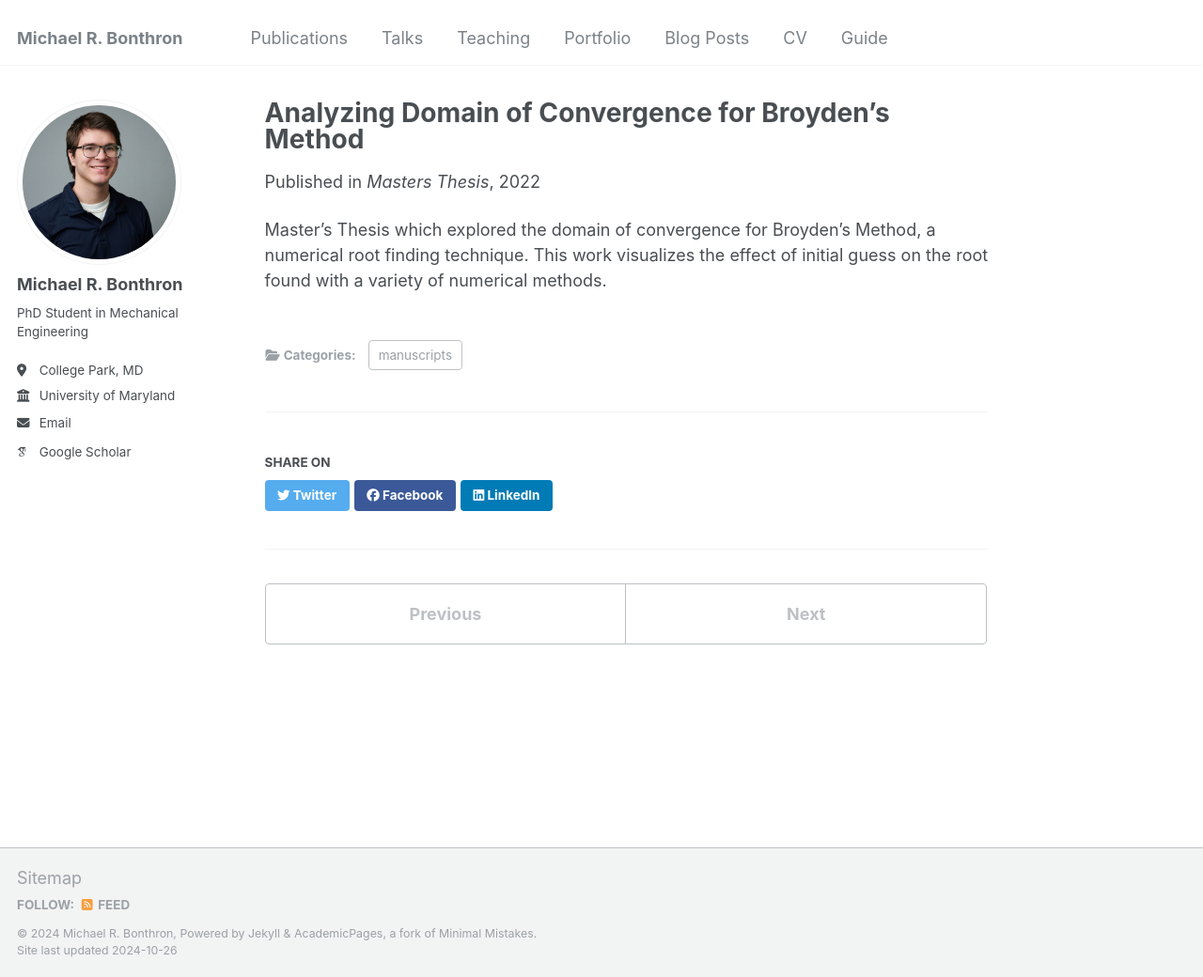
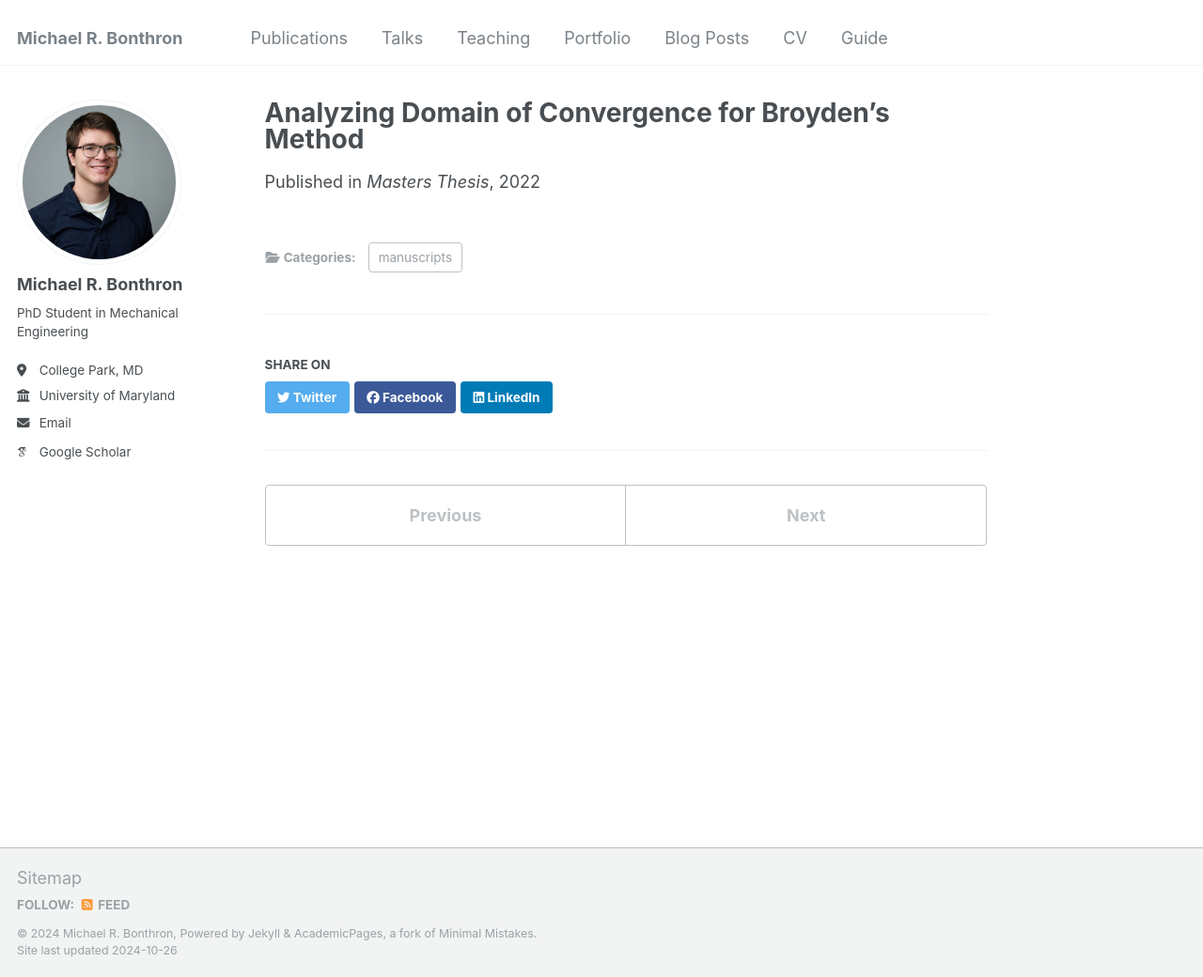
Before and after one commit to mbonthron/mbonthron.github.io, a Jekyll site: the page built from _publications/2022-06-11-Master Thesis.md, in a window 1280 px wide and 1040 px high. Shown: the whole window at 94% size. Built offline with Jekyll 4.4.1, drawn with Linux system fonts in a browser that asks for light colours; some web fonts are replaced.

Commit message:
Update 2022-06-11-Master Thesis.md

```diff
--- a/_publications/2022-06-11-Master Thesis.md
+++ b/_publications/2022-06-11-Master Thesis.md
@@ -10,5 +10,3 @@ slidesurl: #'http://academicpages.github.io/files/slides1.pdf'
 paperurl: 'https://via.library.depaul.edu/csh_etd/462/'
 citation: #'Your Name, You. (2009). &quot;Paper Title Number 1.&quot; <i>Journal 1</i>. 1(1).'
 ---
-
-Master's Thesis which explored the domain of convergence for Broyden's Method, a numerical root finding technique. This work visualizes the effect of initial guess on the root found with a variety of numerical methods.
```
